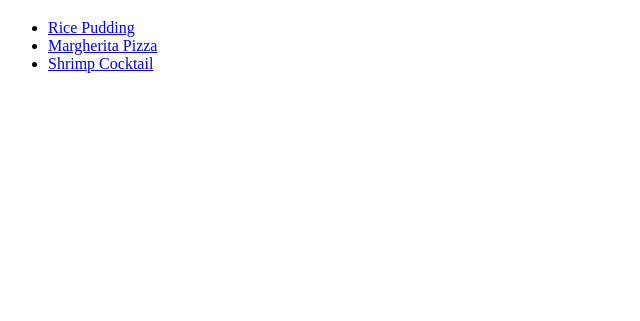
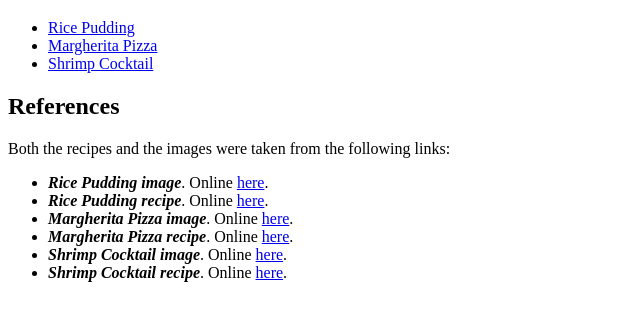
Before and after one commit to valentinafv96/odin-recipes, a plain HTML site: page index.html in a window 1280 px wide. Shown: the part 61-382 px from the top of the page, without its empty margins (0-640 px from the left). Drawn offline with Linux system fonts and the light colour scheme.

Commit message:
Add references to index file

```diff
--- a/index.html
+++ b/index.html
@@ -12,5 +12,19 @@
         <li><a href="./recipes/margherita-pizza.html" target="_blank" rel="noopener noreferrer">Margherita Pizza</a></li>
         <li><a href="./recipes/shrimp-cocktail.html" target="_blank" rel="noopener noreferrer">Shrimp Cocktail</a></li>
     </ul>
+
+    <h2>References</h2>
+
+    <p>Both the recipes and the images were taken from the following links:</p>
+
+    <ul>
+        <li><em><strong>Rice Pudding image</strong></em>. Online <a href="https://www.momontimeout.com/rice-pudding-recipe/" target="_blank" rel="noopener noreferrer">here</a>.</li>
+        <li><em><strong>Rice Pudding recipe</strong></em>. Online <a href="https://cravingsjournal.com/rice-pudding-with-condensed-milk/" target="_blank" rel="noopener noreferrer">here</a>.</li>
+        <li><em><strong>Margherita Pizza image</strong></em>. Online <a href="https://www.loveandlemons.com/margherita-pizza/" target="_blank" rel="noopener noreferrer">here</a>.</li>
+        <li><em><strong>Margherita Pizza recipe</strong></em>. Online <a href="https://www.abeautifulplate.com/the-best-homemade-margherita-pizza/" target="_blank" rel="noopener noreferrer">here</a>.</li>
+        <li><em><strong>Shrimp Cocktail image</strong></em>. Online <a href="https://amandascookin.com/mexican-shrimp-cocktail/" target="_blank" rel="noopener noreferrer">here</a>.</li>
+        <li><em><strong>Shrimp Cocktail recipe</strong></em>. Online <a href="https://www.allrecipes.com/recipe/87778/mexican-shrimp-cocktail/" target="_blank" rel="noopener noreferrer">here</a>.</li>
+
+    </ul>
 </body>
 </html>
```
